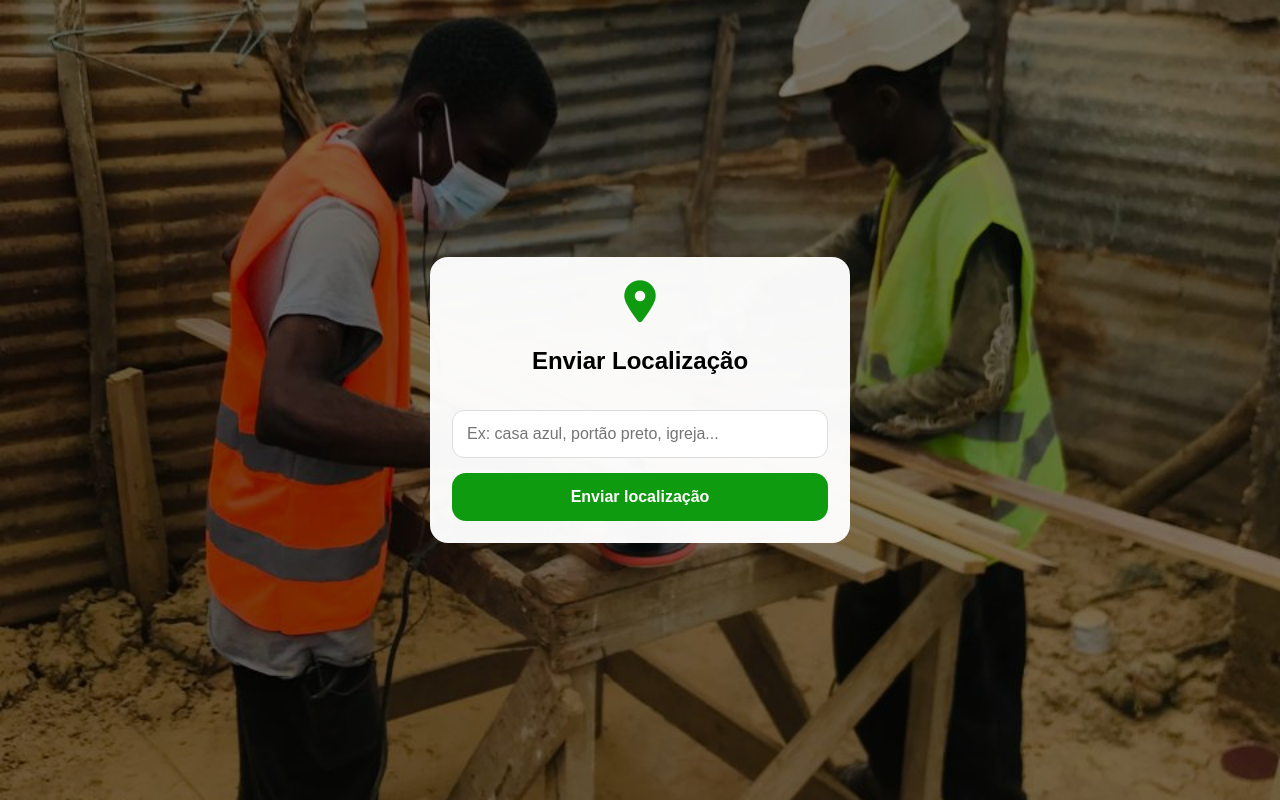
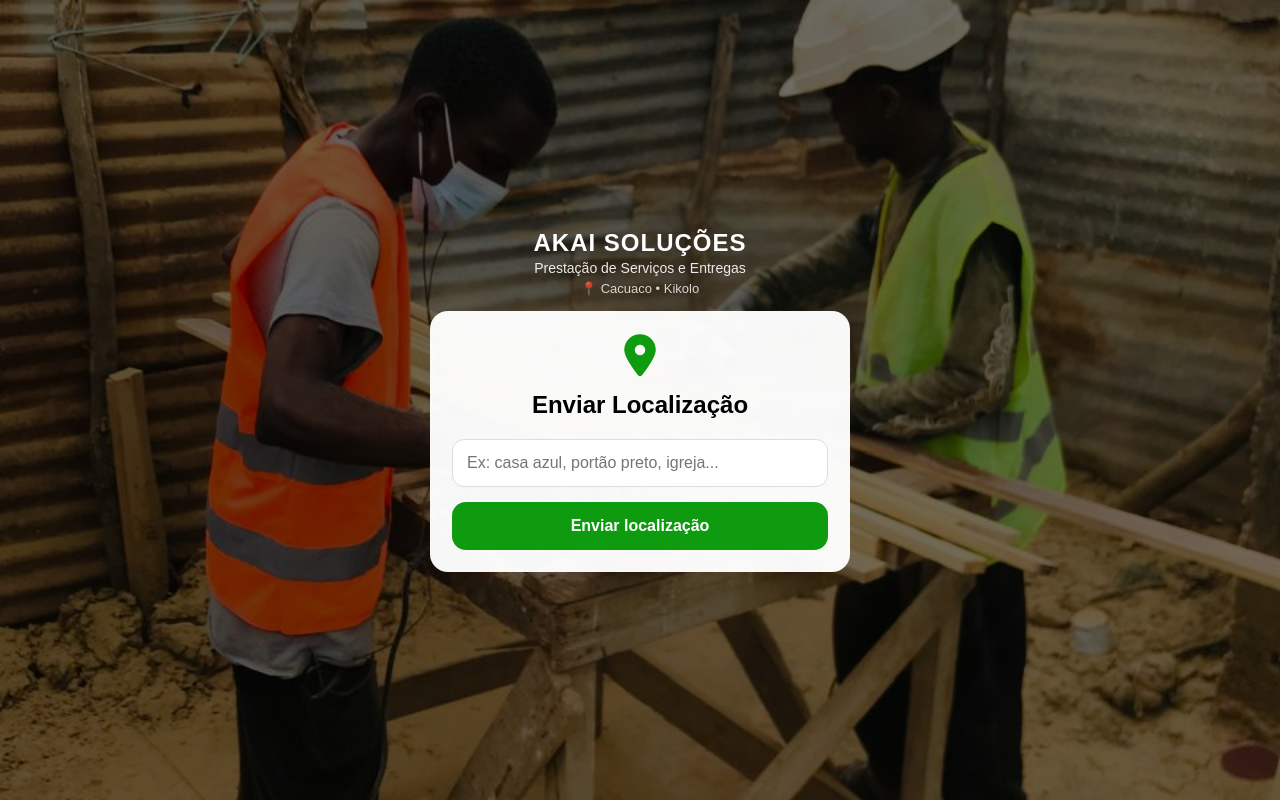
Before and after one commit to joaocquinto/ShareLocation, a plain HTML site: page index.html in a window 1280 px wide. Drawn offline with Linux system fonts and the light colour scheme.

Commit message:
Update index.html

```diff
--- a/index.html
+++ b/index.html
@@ -3,7 +3,7 @@
 <head>
 <meta charset="UTF-8">
 <meta name="viewport" content="width=device-width, initial-scale=1.0">
-<title>Entrega Rápida</title>
+<title>AKAI Soluções - Entregas</title>
 
 <link rel="stylesheet" href="https://cdnjs.cloudflare.com/ajax/libs/font-awesome/6.5.0/css/all.min.css">
 
@@ -23,9 +23,11 @@ body {
 
   min-height: 100vh;
   display: flex;
+  flex-direction: column;
   justify-content: center;
   align-items: center;
   padding: 20px;
+  position: relative;
 }
 
 /* overlay */
@@ -33,10 +35,44 @@ body::before {
   content: "";
   position: fixed;
   inset: 0;
-  background: rgba(0,0,0,0.5);
+  background: rgba(0,0,0,0.55);
   z-index: 0;
 }
 
+/* ===== HEADER DA MARCA ===== */
+.header {
+  position: relative;
+  z-index: 1;
+  text-align: center;
+  color: white;
+  margin-bottom: 15px;
+  animation: fadeIn 0.6s ease;
+}
+
+.brand {
+  font-size: 24px;
+  font-weight: bold;
+  letter-spacing: 1px;
+}
+
+.tagline {
+  font-size: 14px;
+  opacity: 0.9;
+  margin-top: 3px;
+}
+
+.location {
+  font-size: 13px;
+  margin-top: 5px;
+  opacity: 0.8;
+}
+
+@keyframes fadeIn {
+  from {opacity: 0; transform: translateY(-10px);}
+  to {opacity: 1; transform: translateY(0);}
+}
+
+/* CARD */
 .card {
   background: rgba(255,255,255,0.97);
   width: 100%;
@@ -52,6 +88,10 @@ body::before {
   font-size: 42px;
   color: #0f9b0f;
   margin-bottom: 10px;
+}
+
+h2 {
+  margin: 5px 0;
 }
 
 input {
@@ -73,6 +113,7 @@ button {
   color: white;
   font-size: 16px;
   font-weight: bold;
+  cursor: pointer;
 }
 
 /* LOADING */
@@ -125,6 +166,13 @@ button {
 </head>
 
 <body>
+
+<!-- ===== HEADER MARCA ===== -->
+<div class="header">
+  <div class="brand">AKAI SOLUÇÕES</div>
+  <div class="tagline">Prestação de Serviços e Entregas</div>
+  <div class="location">📍 Cacuaco • Kikolo</div>
+</div>
 
 <div class="card">
 
```
